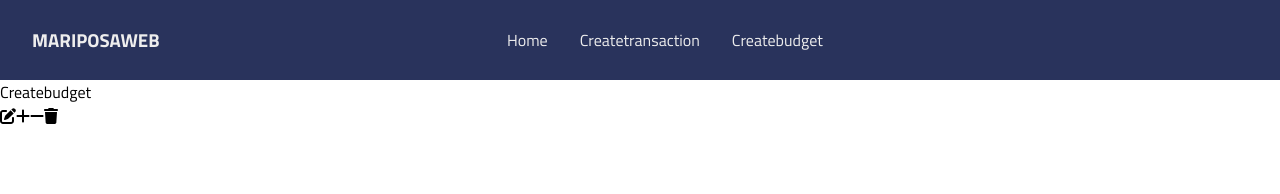
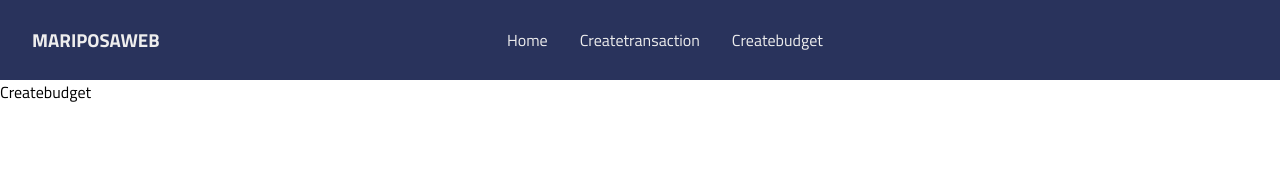
Before and after one commit to DanSimonson/budget, a React (Create React App) app in the folder frontend/: page /createbudget in a window 1280 px wide. Shown: the top 194 px of the page. Built offline with nearby package versions, Linux system fonts and the light colour scheme.

Commit message:
starting new apiSlice

```diff
--- a/frontend/src/pages/createBudget/Createbudget.js
+++ b/frontend/src/pages/createBudget/Createbudget.js
@@ -1,23 +1,11 @@
 import React from "react";
-import { FontAwesomeIcon } from "@fortawesome/react-fontawesome";
-import {
-  faPlus,
-  faMinus,
-  faTrash,
-  faEdit,
-} from "@fortawesome/free-solid-svg-icons";
+
 import Createbudgetcss from "./Createbudget.module.css";
 
 function Createbudget() {
   return (
     <>
       <div>Createbudget</div>
-      <div>
-        <FontAwesomeIcon icon={faEdit} className={Createbudgetcss.edit} />
-        <FontAwesomeIcon icon={faPlus} className={Createbudgetcss.edit} />
-        <FontAwesomeIcon icon={faMinus} className={Createbudgetcss.edit} />
-        <FontAwesomeIcon icon={faTrash} className={Createbudgetcss.edit} />
-      </div>
     </>
   );
 }
```
Also changed, not shown: frontend/src/features/genericApi/apiSlice.js (added, +8 -0 lines), frontend/src/features/categories/categorySlice.js (added).
